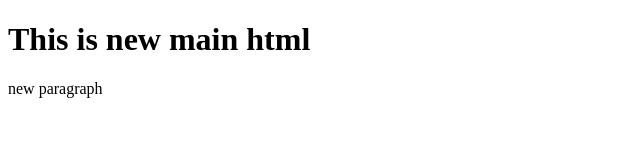
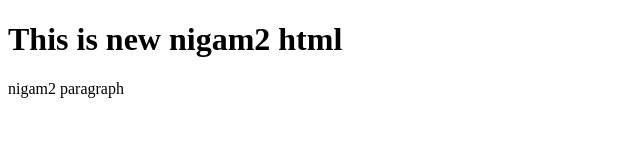
Before and after one commit to NigamStha/github2, a plain HTML site: page index.html in a window 1280 px wide. Shown: the whole page, without its empty margins (0-640 px from the left). Drawn offline with Linux system fonts and the light colour scheme.

Commit message:
new nigam2commits

```diff
--- a/index.html
+++ b/index.html
@@ -6,7 +6,7 @@
     <title>Document</title>
 </head>
 <body>
-    <h1>This is new main html</h1>
-    <p>new paragraph</p>
+    <h1>This is new nigam2 html</h1>
+    <p>nigam2 paragraph</p>
 </body>
 </html>
```
